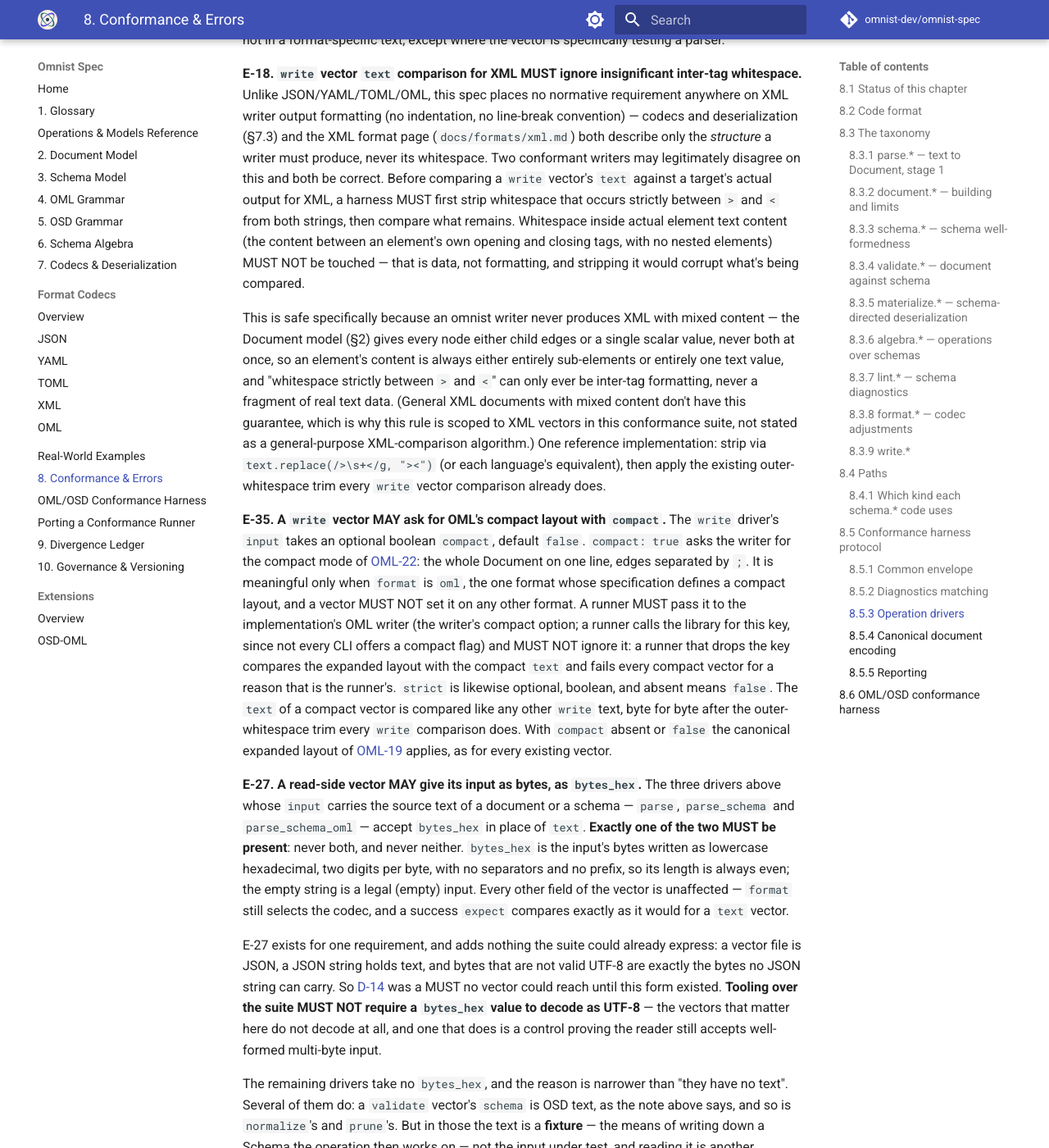
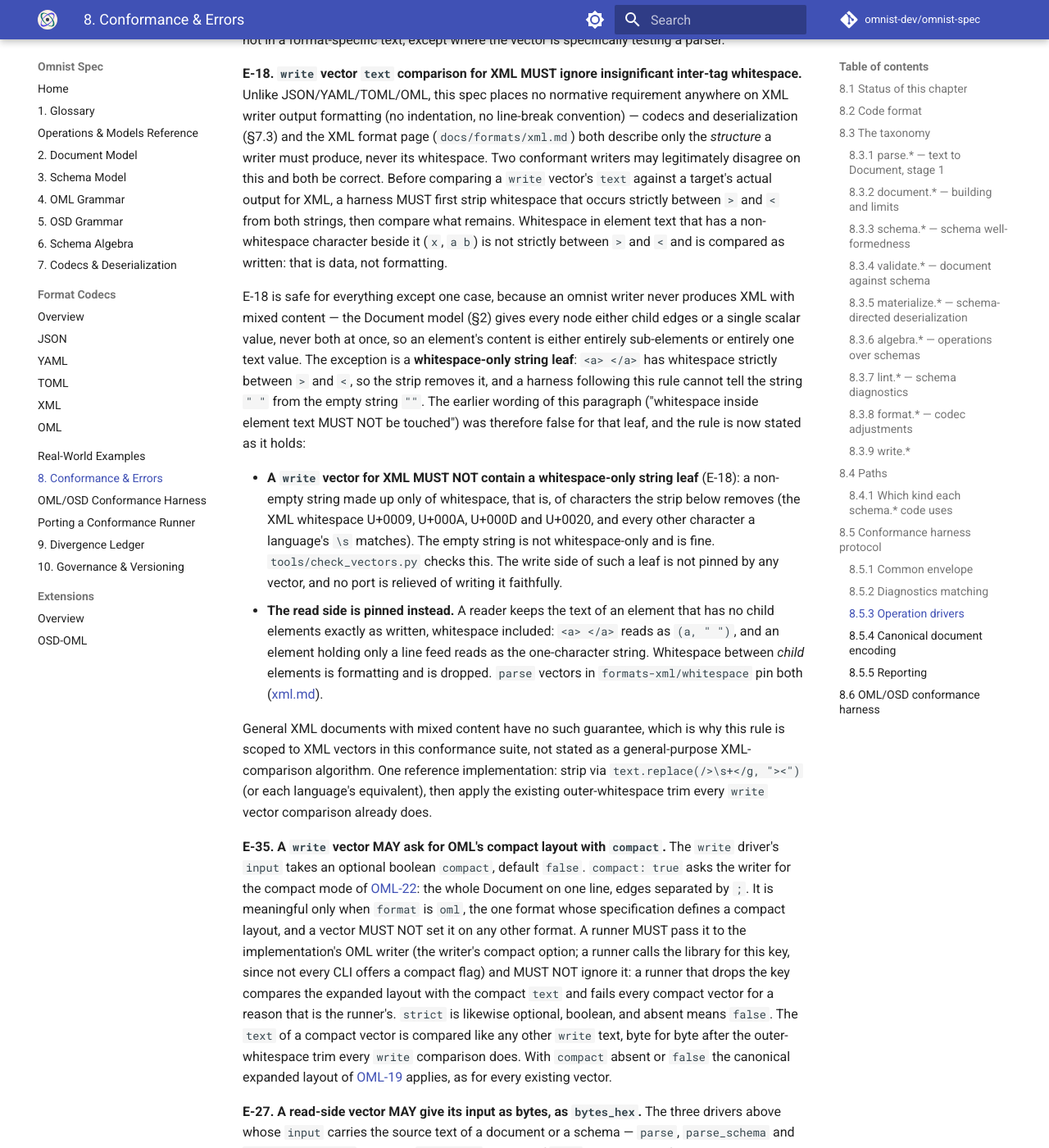
Before and after one commit to omnist-dev/omnist-spec, an MkDocs documentation site: the page built from docs/08-conformance-and-errors.md, in a window 1280 px wide and 1400 px high, scrolled down 23962 px. Shown: the whole window at 82% size. Built offline with MkDocs 1.6.1 and Material for MkDocs 9.7.7, drawn with Linux system fonts in a browser that asks for light colours; comment, search, counter and statistics services are not loaded.

Commit message:
E-18: whitespace-only XML leaves are read-side only (#154)
Co-Authored-By: Claude Sonnet 5.5 <noreply@anthropic.com>

```diff
--- a/docs/08-conformance-and-errors.md
+++ b/docs/08-conformance-and-errors.md
@@ -931,21 +931,40 @@ and the XML format page (`docs/formats/xml.md`) both describe only the
 writers may legitimately disagree on this and both be correct. Before
 comparing a `write` vector's `text` against a target's actual output for
 XML, a harness MUST first strip whitespace that occurs strictly between `>`
-and `<` from both strings, then compare what remains. Whitespace inside
-actual element text content (the content between an element's own opening
-and closing tags, with no nested elements) MUST NOT be touched — that is
-data, not formatting, and stripping it would corrupt what's being compared.
+and `<` from both strings, then compare what remains. Whitespace in element
+text that has a non-whitespace character beside it (` x `, `a b`) is not
+strictly between `>` and `<` and is compared as written: that is data, not
+formatting.
 
-This is safe specifically because an omnist writer never produces XML with
-mixed content — the Document model (§2) gives every node either child
-edges or a single scalar value, never both at once, so an element's content
-is always either entirely sub-elements or entirely one text value, and
-"whitespace strictly between `>` and `<`" can only ever be inter-tag
-formatting, never a fragment of real text data. (General XML documents with
-mixed content don't have this guarantee, which is why this rule is scoped
-to XML vectors in this conformance suite, not stated as a general-purpose
-XML-comparison algorithm.) One reference implementation: strip via
-`text.replace(/>\s+</g, "><")` (or each language's equivalent), then apply
+E-18 is safe for everything except one case, because an omnist writer never
+produces XML with mixed content — the Document model (§2) gives every node
+either child edges or a single scalar value, never both at once, so an
+element's content is either entirely sub-elements or entirely one text value.
+The exception is a **whitespace-only string leaf**: `<a>  </a>` has
+whitespace strictly between `>` and `<`, so the strip removes it, and a
+harness following this rule cannot tell the string `"  "` from the empty
+string `""`. The earlier wording of this paragraph ("whitespace inside element
+text MUST NOT be touched") was therefore false for that leaf, and the rule is
+now stated as it holds:
+
+- **A `write` vector for XML MUST NOT contain a whitespace-only string leaf** (E-18):
+  a non-empty string made up only of whitespace, that is, of characters the
+  strip below removes (the XML whitespace U+0009, U+000A, U+000D and U+0020, and
+  every other character a language's `\s` matches). The empty string is not
+  whitespace-only and is fine. `tools/check_vectors.py` checks this. The write
+  side of such a leaf is not pinned by any vector, and no port is relieved of
+  writing it faithfully.
+- **The read side is pinned instead.** A reader keeps the text of an element
+  that has no child elements exactly as written, whitespace included: `<a>  </a>`
+  reads as `(a, "  ")`, and an element holding only a line feed reads as the
+  one-character string. Whitespace between *child* elements is formatting and
+  is dropped. `parse` vectors in `formats-xml/whitespace` pin both
+  ([xml.md](formats/xml.md#model-mapping)).
+
+General XML documents with mixed content have no such guarantee, which is why
+this rule is scoped to XML vectors in this conformance suite, not stated as a
+general-purpose XML-comparison algorithm. One reference implementation: strip
+via `text.replace(/>\s+</g, "><")` (or each language's equivalent), then apply
 the existing outer-whitespace trim every `write` vector comparison already
 does.
 
```
Also changed, not shown: docs/formats/xml.md (+7 -1 lines), 2 other files.
